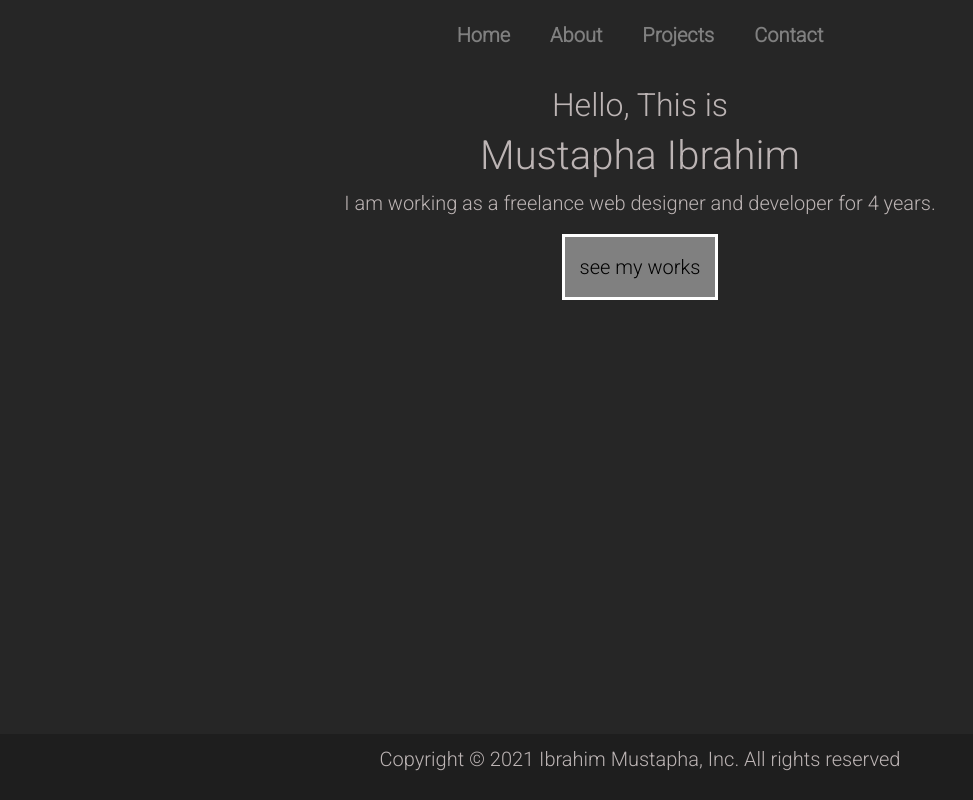
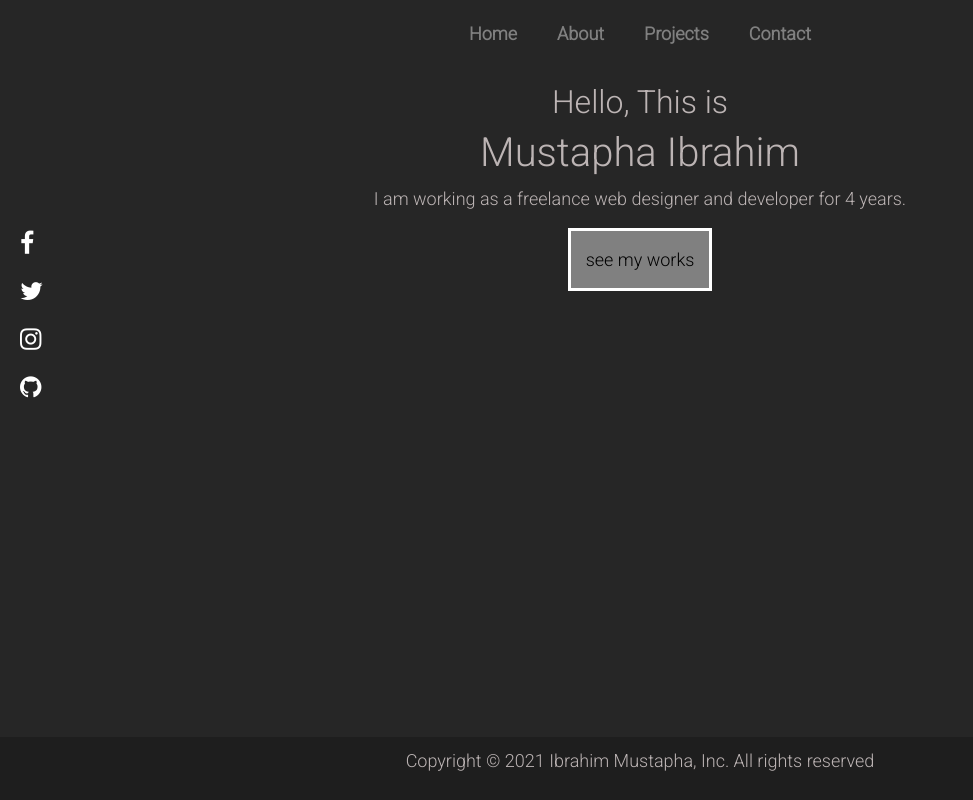
Before and after one commit to ibrahimmustapha/react_portfolio, a React (Create React App) app: page / in a window 1280 px wide. Shown: the whole page, without its empty margins (0-973 px from the left). Built offline with nearby package versions, Linux system fonts and the light colour scheme; a web font is replaced by a local one.

Commit message:
social-links added

```diff
--- a/public/index.html
+++ b/public/index.html
@@ -17,6 +17,9 @@
     <link rel="stylesheet" href="https://cdnjs.cloudflare.com/ajax/libs/font-awesome/4.7.0/css/font-awesome.min.css">
     <!-- Navbar icons link -->
     <link rel="stylesheet" href="https://cdnjs.cloudflare.com/ajax/libs/font-awesome/4.7.0/css/font-awesome.min.css">
+    <link rel="stylesheet" href="https://cdnjs.cloudflare.com/ajax/libs/font-awesome/4.7.0/css/font-awesome.min.css">
+
+    <!-- Fa fa style -->
     <link rel="stylesheet" href="https://cdnjs.cloudflare.com/ajax/libs/font-awesome/4.7.0/css/font-awesome.min.css">
 
     <!-- Google Fonts Libre Franklin -->
--- a/src/App.css
+++ b/src/App.css
@@ -131,7 +131,7 @@ input[type=submit] {
 
 .grid-container {
   display: grid;
-  grid-template-columns: 400px 400px 400px;
+  grid-template-columns: repeat(3, 400px);
   grid-template-rows: auto;
   grid-column: 2 / 4;
   justify-content: center;
@@ -198,7 +198,7 @@ input[type=submit] {
     display: none;
   }
   .content {
-    width: 90%;
+    width: 100%;
   }
 
 }
--- a/src/components/home.jsx
+++ b/src/components/home.jsx
@@ -7,8 +7,8 @@ import Contact from "./contact";
 class Home extends React.Component {
   render() {
     return (
-      <div>
-        <div className="home-content" >
+      <div className="home">
+        <div className="home-content">
           <h2>Hello, This is</h2>
           <h1>Mustapha Ibrahim</h1>
           <div>
@@ -20,7 +20,23 @@ class Home extends React.Component {
               <button>see my works</button>
             </div>
           </div>
-          <div></div>
+        </div>
+
+        <div className="social-accounts">
+          <ul>
+            <li>
+              <i className="fa fa-facebook"></i>
+            </li>
+            <li>
+              <i className="fa fa-twitter"></i>
+            </li>
+            <li>
+              <i className="fa fa-instagram"></i>
+            </li>
+            <li>
+              <i className="fa fa-github"></i>
+            </li>
+          </ul>
         </div>
       </div>
     );
--- a/src/index.css
+++ b/src/index.css
@@ -5,7 +5,7 @@ body {
   -moz-osx-font-smoothing: grayscale;
   color: #bcb4b4;
   background-color: #262626;
-  font-size: 20px;
+  font-size: 18px;
   position: relative;
 }
 
--- a/src/stylesheet/home.css
+++ b/src/stylesheet/home.css
@@ -9,3 +9,19 @@
     border: 3px solid white;
     background-color: #808080;
 }
+
+.fa {
+    font-size: 25px;
+    padding-top: 20px;
+}
+
+.social-accounts ul {
+    list-style-type: none;
+    margin-left: -20px;
+    margin-top: -80px;
+}
+
+.social-accounts {
+    color: white;
+    position: fixed;
+}
```
